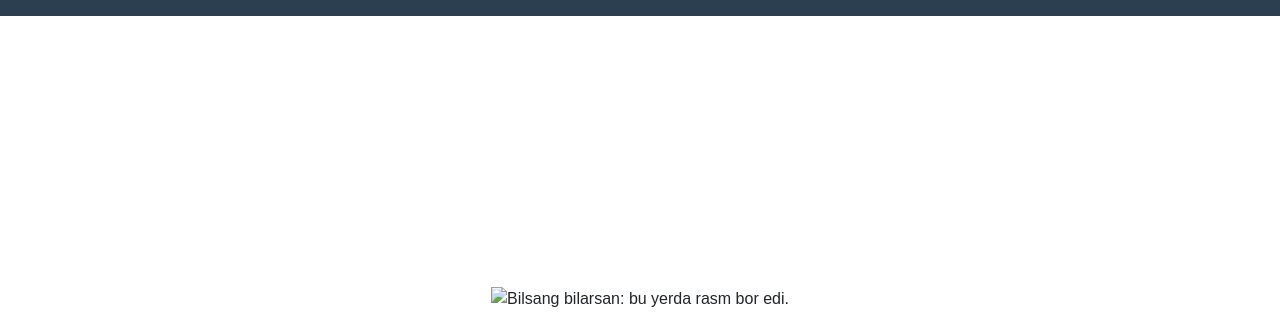
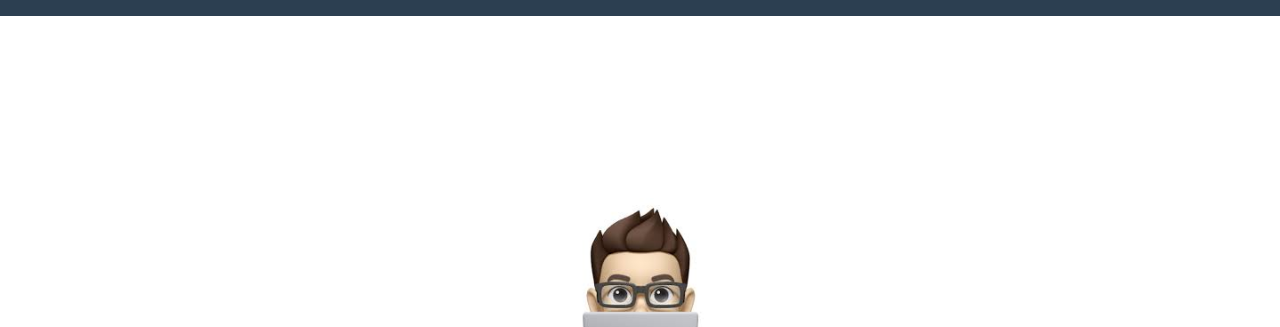
Before and after one commit to Nurbek-WebDasturchi/Vizitka, a plain HTML site: page index.html in a window 1280 px wide. Shown: the part 84-411 px from the top of the page. Drawn offline with nearby package versions, Linux system fonts and the light colour scheme.

Commit message:
Update index.html

```diff
--- a/index.html
+++ b/index.html
@@ -44,7 +44,7 @@
         <section class="d-flex justify-content-center flex-column vh-100">
             <div class="home">
                 <img
-                    src="./sassImage/me_profile.jpg"
+                    src="./me_profile.jpg"
                     alt="Bilsang bilarsan: bu yerda rasm bor edi."
                     class="home__image"
                 />
```
